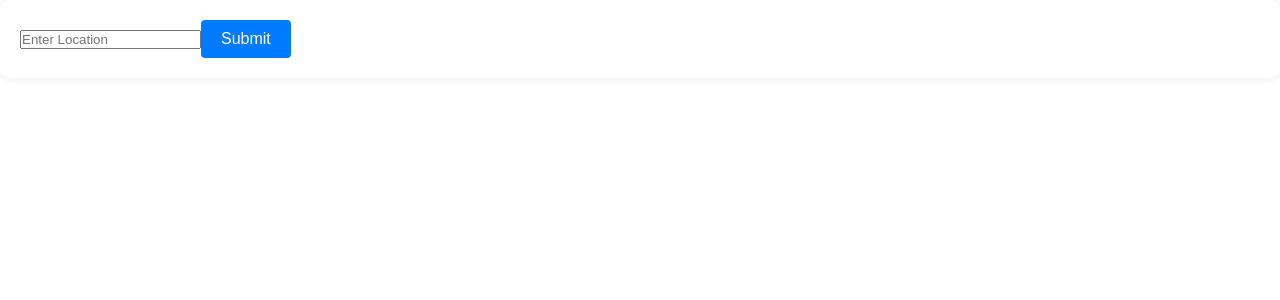
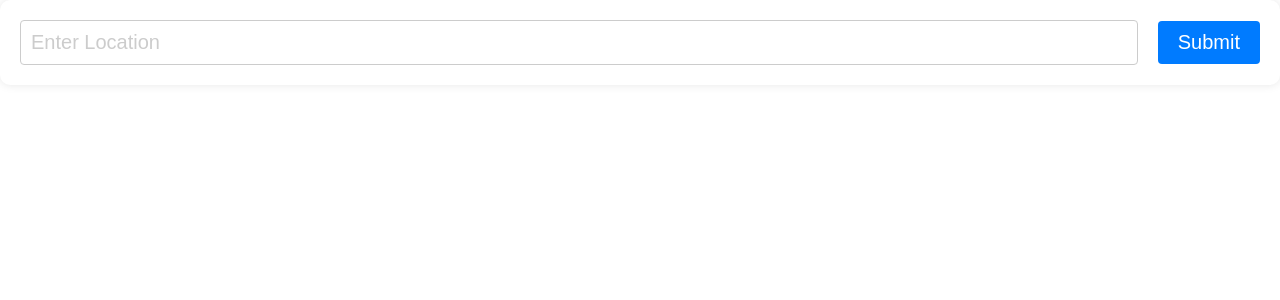
Before and after one commit to Pelani2/resp-practice, a React (Create React App) app: page / in a window 1280 px wide. Shown: the top 300 px of the page. Built offline with nearby package versions, Linux system fonts and the light colour scheme.

Commit message:
applied media query

```diff
--- a/src/components/Button/index.tsx
+++ b/src/components/Button/index.tsx
@@ -11,9 +11,10 @@ interface ButtonProps {
     variant: keyof typeof variantClassMap;
     type?: ButtonType;
     children: React.ReactNode;
+    style?: React.CSSProperties;
 }
 
-const Button: React.FC<ButtonProps> = ({ type, children, variant }) => {
+const Button: React.FC<ButtonProps> = ({ type, children, variant, style }) => {
     let StyledButton;
 
     switch(variant) {
@@ -27,6 +28,7 @@ const Button: React.FC<ButtonProps> = ({ type, children, variant }) => {
     return (
         <StyledButton
             type={type || "submit"}
+            style={style}
         >
             {children}
         </StyledButton>
--- /dev/null
+++ b/src/components/InputLocation/InputLocationStyles.ts
@@ -0,0 +1,18 @@
+import styled from "styled-components";
+
+export const StyledInputLocation = styled.input`
+    width: 100%;
+    border: 1px solid #ccc;
+    border-radius: 4px;
+    padding: 10px;
+    font-size: 16px;
+
+    &:focus {
+        border-color: #007bff;
+        outline: none;
+    }
+
+    &::placeholder {
+        color: #ccc;
+    }
+`;
--- a/src/components/InputLocation/index.tsx
+++ b/src/components/InputLocation/index.tsx
@@ -1,20 +1,24 @@
 import React from "react";
+import { StyledInputLocation } from "./InputLocationStyles";
 
 interface InputLocationProps {
     inputLocation: string;
     setInputLocation: (value: string) => void;
+    style?: React.CSSProperties;
 }
 
 const InputLocation: React.FC<InputLocationProps> = ({
     inputLocation,
     setInputLocation,
+    style,
 }) => {
     return (
-        <input
+        <StyledInputLocation
             type="text"
             value={inputLocation}
             onChange={(e) => setInputLocation(e.target.value)}
             placeholder="Enter Location"
+            style={style}
         />
     );
 };
--- a/src/components/Location/LocationStyles.ts
+++ b/src/components/Location/LocationStyles.ts
@@ -1,6 +1,10 @@
 import styled from "styled-components";
 
 export const StyledForm = styled.form`
+    display: flex;
+    align-items: center;
+    justify-content: space-between;
+    gap: 20px;
     background-color: white;
     border-radius: 10px;
     box-shadow: 0px 0px 10px rgba(0, 0, 0, 0.1);
--- a/src/components/Location/index.tsx
+++ b/src/components/Location/index.tsx
@@ -4,6 +4,7 @@ import { setLocation } from "../../redux/actions/locationSlice";
 import { StyledForm } from "./LocationStyles";
 import InputLocation from "../InputLocation";
 import Button from "../Button";
+import { useMediaQuery } from "react-responsive";
 
 const Location: React.FC = () => {
     const [inputLocation, setInputLocation] = useState("");
@@ -14,8 +15,31 @@ const Location: React.FC = () => {
         dispatch(setLocation(inputLocation));
     };
 
+    const isLargeScreen = useMediaQuery({
+        minWidth: 768,
+    });
+
     return (
         <StyledForm onSubmit={handleSubmit}>
+            {isLargeScreen && (
+                <>
+                    <InputLocation
+                        inputLocation={inputLocation}
+                        setInputLocation={setInputLocation}
+                        style={{ fontSize: "20px"}}
+                    />
+                    <Button
+                        variant="location-button"
+                        type="submit"
+                        style={{ fontSize: "20px"}}
+                    >
+                        Submit
+                    </Button>
+                </>
+            )}
+
+            {!isLargeScreen && (
+                <>
                     <InputLocation
                         inputLocation={inputLocation}
                         setInputLocation={setInputLocation}
@@ -26,6 +50,8 @@ const Location: React.FC = () => {
                     >
                         Submit
                     </Button>
+                </>
+            )}
         </StyledForm>
     );
 };
```
Lines whose indentation alone changed are shown as unchanged.
